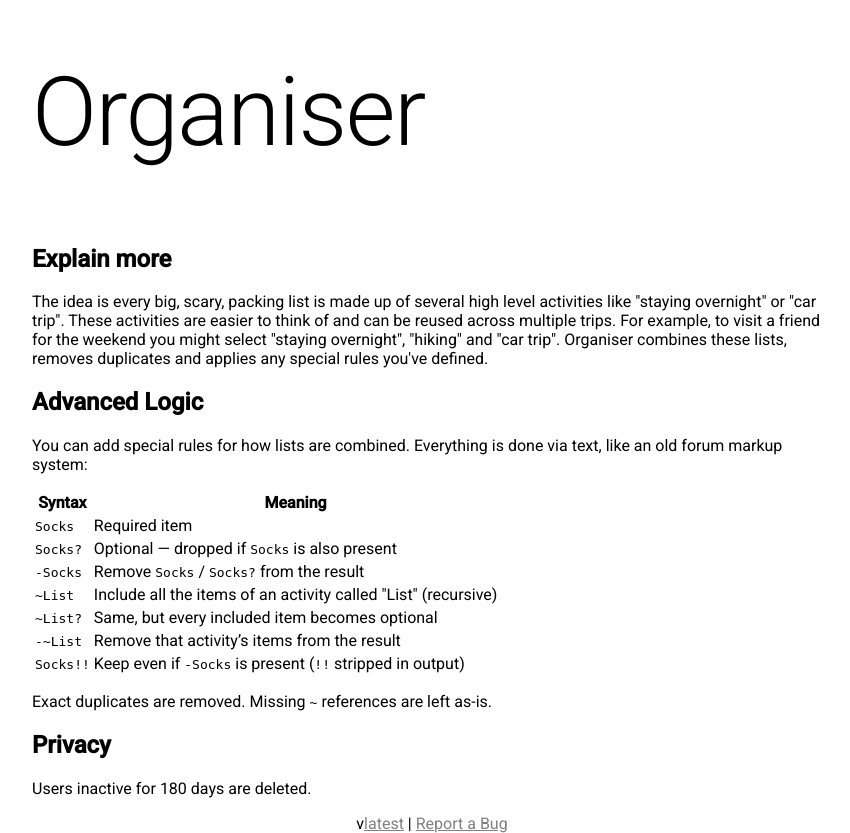
After one commit to kittsville/Organiser, a Flask app: page /faq in a window 1280 px wide. The commit adds this page. Shown: the whole page, without its empty margins (208-1058 px from the left). Run offline with Flask 3, Linux system fonts and the light colour scheme; some libraries are stand-ins or nearby versions.

Commit message:
Improve how-to explanations

```diff
--- a/app.py
+++ b/app.py
@@ -71,6 +71,11 @@ def homepage():
     return render_template('homepage.html')
 
 
+@app.route('/faq')
+def faq():
+    return render_template('faq.html')
+
+
 @app.route('/new')
 def new_user():
     user_key = UserKey.random()
--- /dev/null
+++ b/templates/faq.html
@@ -0,0 +1,53 @@
+{% extends "layout.html" %}
+{% block content %}
+<h2>Explain more</h2>
+<p>The idea is every big, scary, packing list is made up of several high level activities like "staying overnight" or "car trip". These activities are easier to think of and can be reused across multiple trips. For example, to visit a friend for the weekend you might select "staying overnight", "hiking" and "car trip". Organiser combines these lists, removes duplicates and applies any special rules you've defined.</p>
+
+<h2>Advanced Logic</h2>
+
+<p>You can add special rules for how lists are combined. Everything is done via text, like an old forum markup system:</p>
+
+<table>
+    <thead>
+        <tr>
+            <th>Syntax</th>
+            <th>Meaning</th>
+        </tr>
+    </thead>
+    <tbody>
+        <tr>
+            <td><code>Socks</code></td>
+            <td>Required item</td>
+        </tr>
+        <tr>
+            <td><code>Socks?</code></td>
+            <td>Optional — dropped if <code>Socks</code> is also present</td>
+        </tr>
+        <tr>
+            <td><code>-Socks</code></td>
+            <td>Remove <code>Socks</code> / <code>Socks?</code> from the result</td>
+        </tr>
+        <tr>
+            <td><code>~List</code></td>
+            <td>Include all the items of an activity called "List" (recursive)</td>
+        </tr>
+        <tr>
+            <td><code>~List?</code></td>
+            <td>Same, but every included item becomes optional</td>
+        </tr>
+        <tr>
+            <td><code>-~List</code></td>
+            <td>Remove that activity’s items from the result</td>
+        </tr>
+        <tr>
+            <td><code>Socks!!</code></td>
+            <td>Keep even if <code>-Socks</code> is present (<code>!!</code> stripped in output)</td>
+        </tr>
+    </tbody>
+</table>
+
+<p>Exact duplicates are removed. Missing <code>~</code> references are left as-is.</p>
+
+<h2>Privacy</h2>
+<p>Users inactive for 180 days are deleted.</p>
+{% endblock %}
--- a/templates/homepage.html
+++ b/templates/homepage.html
@@ -1,10 +1,10 @@
 {% extends "layout.html" %}
 {% block content %}
-<p>Organiser saves time creating packing checklists. Build checklists by selecting activities you have planned to combine the checklists for each.</p>
+<p>Organiser helps you create packing checklists for your trips. From evenings out to weekends and holidays.</p>
 
-<p>Get started by creating a new user. It'll create a unique URL including an encryption key, so nobody else can read your lists. Don't share the unique URL with anyone else!</p>
+<p>Get started by creating a new user. There's no email or password needed. It'll create a unique URL including an encryption key, so nobody else can read your lists. Don't share the unique URL with anyone else!</p>
 
-<p>Users inactive for 180 days are deleted.</p>
+<p><a href="/faq">FAQ</a></p>
 
 <a href="new">
     <button class="mdc-button mdc-button--raised" type="button">
```
Also changed, not shown: test_routes.py (+10 -0 lines).
